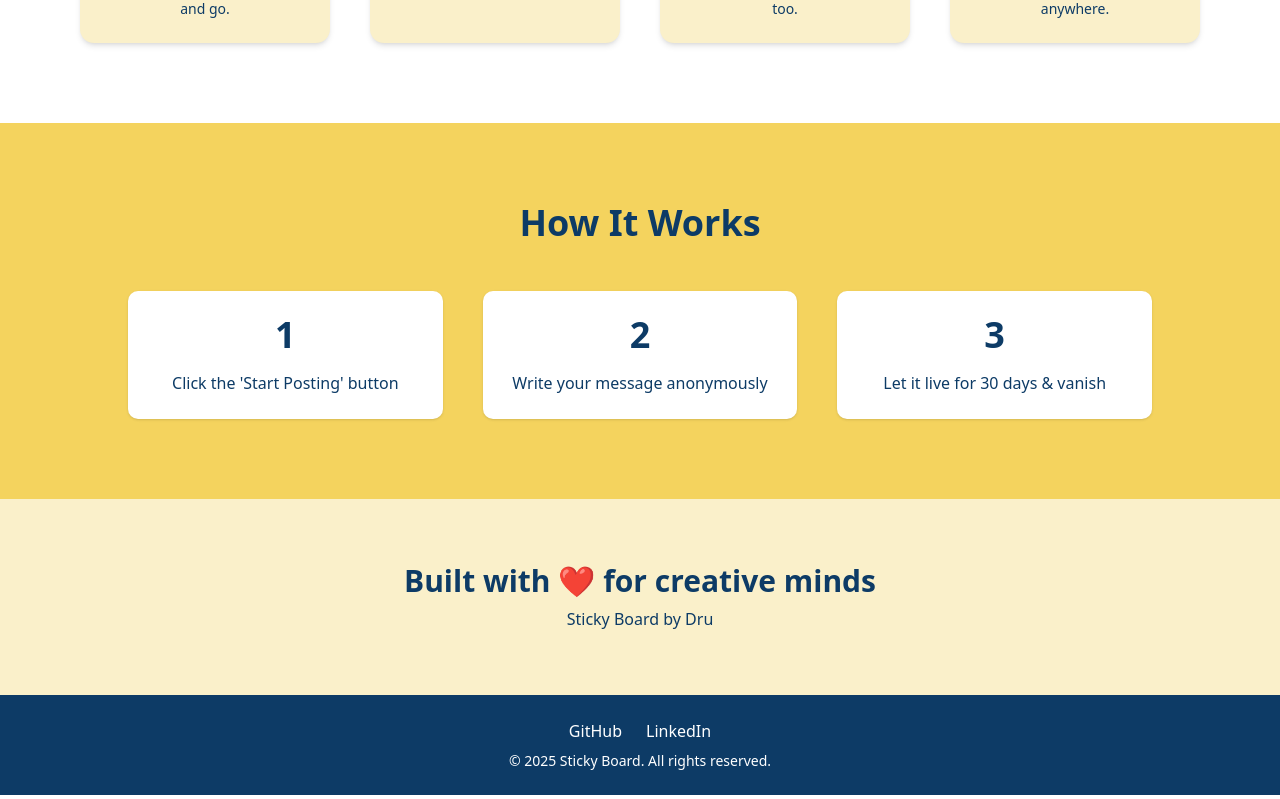
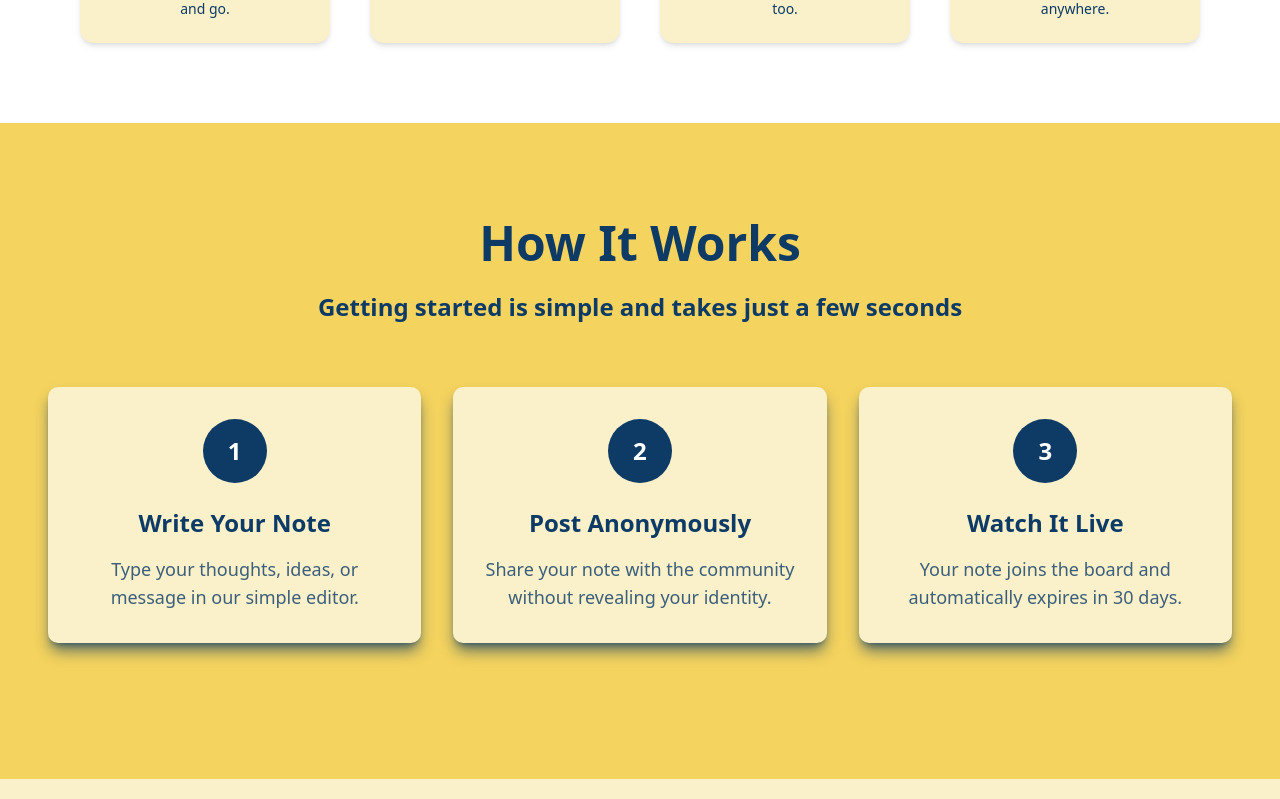
Before and after one commit to Dru-429/sticky-board, a Next.js app: page / in a window 1280 px wide. Shown: the part 1121-1920 px from the top of the page. Built offline with nearby package versions, Linux system fonts and the light colour scheme.

Commit message:
Added working

```diff
--- a/src/components/Landingpage/LandingPage.jsx
+++ b/src/components/Landingpage/LandingPage.jsx
@@ -2,6 +2,27 @@
 
 import React from "react";
 import { motion } from "framer-motion";
+
+const steps = [
+  {
+    number: "1",
+    title: "Write Your Note",
+    description: "Type your thoughts, ideas, or message in our simple editor.",
+  },
+  {
+    number: "2",
+    title: "Post Anonymously",
+    description:
+      "Share your note with the community without revealing your identity.",
+  },
+  {
+    number: "3",
+    title: "Watch It Live",
+    description:
+      "Your note joins the board and automatically expires in 30 days.",
+  },
+];
+
 
 export default function LandingPage() {
   return (
@@ -9,7 +30,7 @@ export default function LandingPage() {
       {/* Hero Section */}
       <section className="bg-[#FAF0CA] min-h-screen flex flex-col justify-center items-center px-6 text-center">
         <motion.h1
-          className="text-4xl md:text-9xl font-bold text-[#0D3B66]"
+          className="text-4xl md:text-9xl font-bold text-clip tex bg-gradient-to-r from-[#51a4f7] to-[#022f5c] mb-4"
           initial={{ opacity: 0, y: -40 }}
           animate={{ opacity: 1, y: 0 }}
           transition={{ duration: 0.6 }}
@@ -31,7 +52,8 @@ export default function LandingPage() {
           animate={{ opacity: 1, y: 0 }}
           transition={{ delay: 0.2, duration: 0.6 }}
         >
-          Sticky Board lets you post anonymous notes that auto-expire in 30 days.
+          Sticky Board lets you post anonymous notes that auto-expire in 30
+          days.
         </motion.p>
 
         <motion.a
@@ -48,28 +70,30 @@ export default function LandingPage() {
       {/* Features Section */}
       <section id="features" className="bg-white py-20 px-6 md:px-20">
         <div className="max-w-6xl mx-auto text-center">
-          <h2 className="text-3xl md:text-4xl font-bold text-[#0D3B66] mb-12">Why Sticky Board?</h2>
+          <h2 className="text-3xl md:text-4xl font-bold text-[#0D3B66] mb-12">
+            Why Sticky Board?
+          </h2>
           <div className="grid sm:grid-cols-2 md:grid-cols-4 gap-10">
             {[
               {
                 emoji: "🔒",
                 title: "Anonymous Sharing",
-                desc: "No sign-in. Just drop your note and go."
+                desc: "No sign-in. Just drop your note and go.",
               },
               {
                 emoji: "⏳",
                 title: "Auto-Expiry",
-                desc: "Your notes vanish in 30 days."
+                desc: "Your notes vanish in 30 days.",
               },
               {
                 emoji: "📌",
                 title: "Notice Board Style",
-                desc: "See what others are sharing too."
+                desc: "See what others are sharing too.",
               },
               {
                 emoji: "🌐",
                 title: "Shareable",
-                desc: "Send your note links anywhere."
+                desc: "Send your note links anywhere.",
               },
             ].map((item, i) => (
               <motion.div
@@ -83,7 +107,9 @@ export default function LandingPage() {
                 <div className="w-14 h-14 flex items-center justify-center rounded-full bg-[#F4D35E] text-2xl mx-auto mb-4">
                   {item.emoji}
                 </div>
-                <h3 className="text-xl font-semibold text-[#0D3B66]">{item.title}</h3>
+                <h3 className="text-xl font-semibold text-[#0D3B66]">
+                  {item.title}
+                </h3>
                 <p className="text-[#0D3B66] mt-2 text-sm">{item.desc}</p>
               </motion.div>
             ))}
@@ -92,29 +118,46 @@ export default function LandingPage() {
       </section>
 
       {/* How It Works */}
-      <section className="bg-[#F4D35E] py-20 px-6">
-        <div className="max-w-5xl mx-auto text-center">
-          <h2 className="text-3xl md:text-4xl font-bold text-[#0D3B66] mb-12">How It Works</h2>
-          <div className="grid md:grid-cols-3 gap-10">
-            {[
-              "Click the 'Start Posting' button",
-              "Write your message anonymously",
-              "Let it live for 30 days & vanish"
-            ].map((step, i) => (
+      <section className="bg-[#F4D35E] md:py-24 px-6">
+        <div className="container mx-auto px-6">
+          <motion.div
+            initial={{ opacity: 0, y: 30 }}
+            whileInView={{ opacity: 1, y: 0 }}
+            transition={{ duration: 0.8 }}
+            viewport={{ once: true }}
+            className="text-center mb-16"
+          >
+            <h2 className="text-4xl md:text-5xl font-bold text-[#0D3B66] mb-6">
+              How It Works
+            </h2>
+            <p className="text-2xl font-semibold text-[#0D3B66] max-w-2xl mx-auto">
+              Getting started is simple and takes just a few seconds
+            </p>
+          </motion.div>
+
+          <div className="grid md:grid-cols-3 gap-8 pb-10">
+            {steps.map((step, index) => (
               <motion.div
-                key={i}
-                className="bg-white rounded-lg p-6 shadow text-[#0D3B66]"
-                initial={{ opacity: 0, y: 30 }}
-                whileInView={{ opacity: 1, y: 0 }}
+                key={index}
+                initial={{ opacity: 0, x: -50 }}
+                whileInView={{ opacity: 1, x: 0 }}
+                transition={{ duration: 0.6, delay: index * 0.2 }}
                 viewport={{ once: true }}
-                transition={{ delay: i * 0.2, duration: 0.5 }}
+                className="text-center bg-[#FAF0CA] p-8 rounded-lg shadow-lg hover:shadow-xl transition-shadow duration-200  shadow-[#0D3B66]/70"
               >
-                <div className="text-4xl font-bold mb-4">{i + 1}</div>
-                <p className="text-md">{step}</p>
+                <div className="w-16 h-16 mx-auto mb-6 bg-[#0D3B66] rounded-full flex items-center justify-center">
+                  <span className="text-2xl font-bold text-white">
+                    {step.number}
+                  </span>
+                </div>
+                <h3 className="text-2xl font-bold text-[#0D3B66] mb-4">
+                  {step.title}
+                </h3>
+                <p className="text-[#0D3B66]/80 text-lg font-medium">{step.description}</p>
               </motion.div>
             ))}
           </div>
-        </div>
+        </div>{" "}
       </section>
 
       {/* Thanks Section */}
@@ -134,10 +177,20 @@ export default function LandingPage() {
       {/* Footer */}
       <footer className="bg-[#0D3B66] text-white text-center py-6">
         <div className="space-x-6 mb-2">
-          <a href="https://github.com/Dru-429/sticky-notes" target="_blank" rel="noopener noreferrer" className="hover:underline">
+          <a
+            href="https://github.com/Dru-429/sticky-notes"
+            target="_blank"
+            rel="noopener noreferrer"
+            className="hover:underline"
+          >
             GitHub
           </a>
-          <a href="https://linkedin.com/in/your-link" target="_blank" rel="noopener noreferrer" className="hover:underline">
+          <a
+            href="https://linkedin.com/in/your-link"
+            target="_blank"
+            rel="noopener noreferrer"
+            className="hover:underline"
+          >
             LinkedIn
           </a>
         </div>
```
